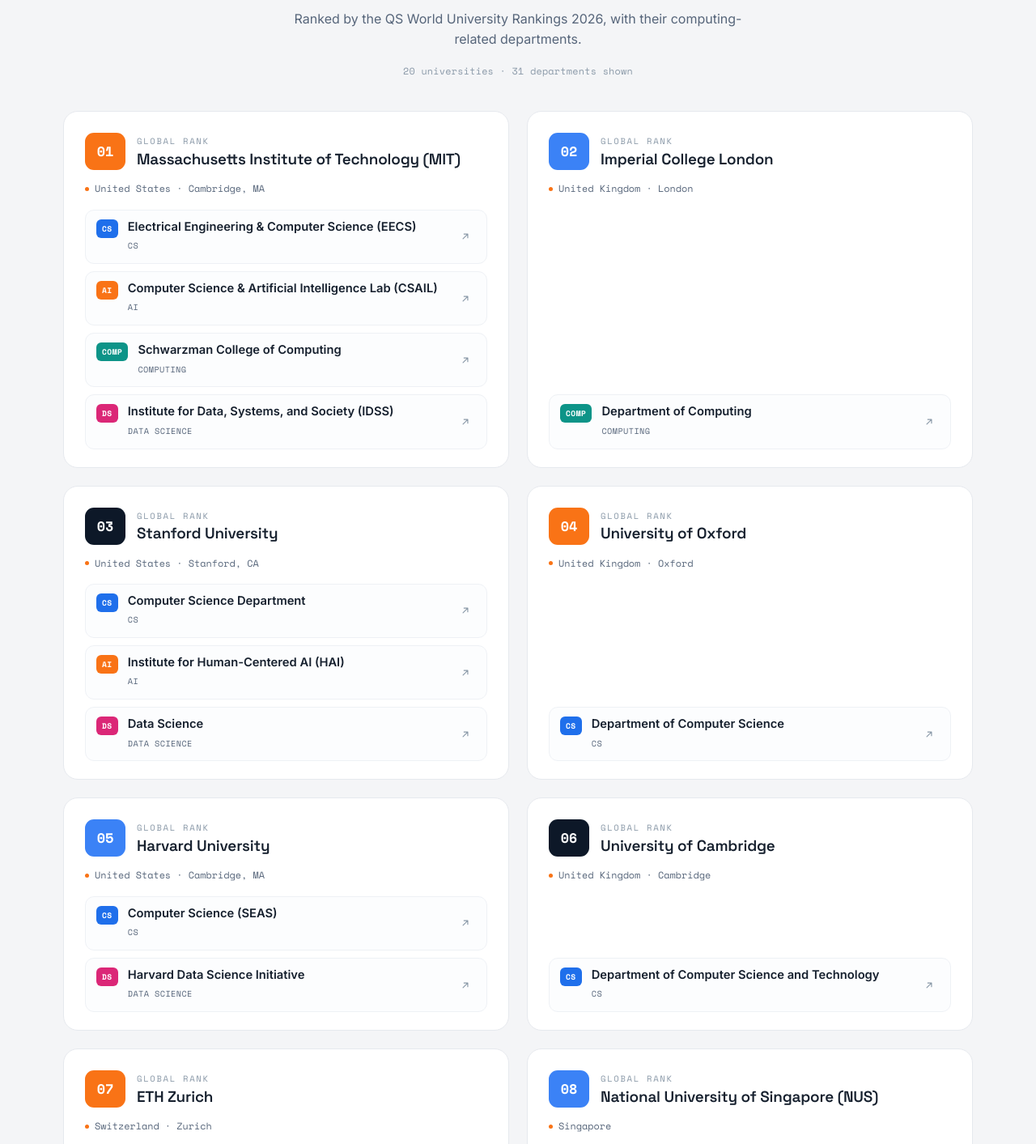
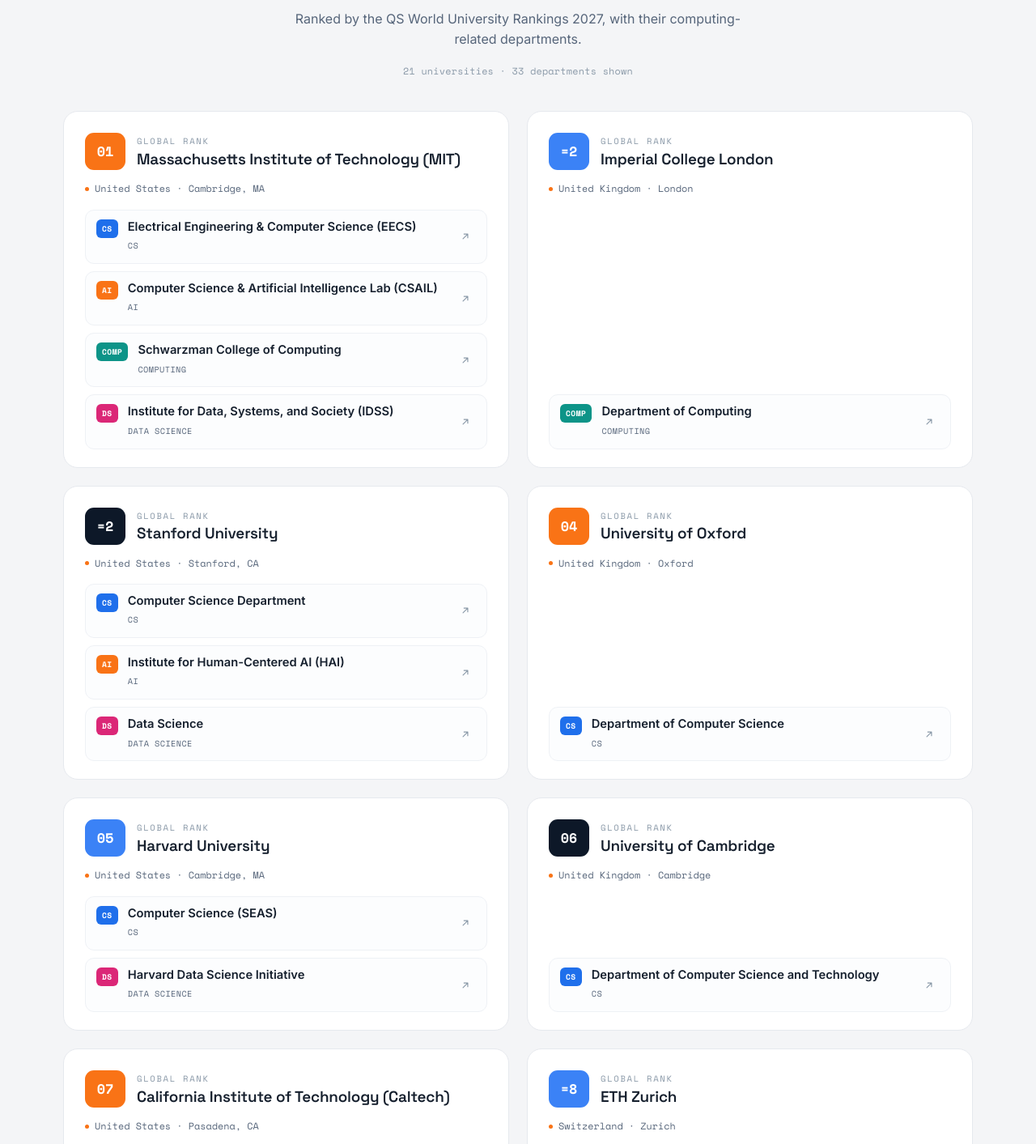
Before and after one commit to riresearchlab/cs-departments, a plain HTML site: page index.html in a window 1280 px wide. Shown: the part 754-2167 px from the top of the page at 81% size. Drawn offline with nearby package versions, Linux system fonts and the light colour scheme.

Commit message:
Update 2027 QS Ranking

```diff
--- a/index.html
+++ b/index.html
@@ -146,7 +146,7 @@
 
 <section class="hero" id="top">
   <div class="hero-in">
-    <span class="pill"><span class="dot"></span> QS World University Rankings 2026</span>
+    <span class="pill"><span class="dot"></span> QS World University Rankings 2027</span>
     <h1>CS <span class="accent">Departments</span></h1>
     <p>Find the CS, Software Engineering, IT, Computing, AI and Data Science departments at the world's top-ranked universities — each linked to its official page.</p>
 
@@ -172,7 +172,7 @@
 <main>
   <p class="eyebrow" id="secEyebrow">Global Ranking</p>
   <h2 class="sec-title" id="secTitle">Global Top 20 Universities</h2>
-  <p class="sec-sub" id="secSub">Ranked by the QS World University Rankings 2026, with their computing-related departments.</p>
+  <p class="sec-sub" id="secSub">Ranked by the QS World University Rankings 2027, with their computing-related departments.</p>
   <div id="noteWrap"></div>
   <p class="count" id="count"></p>
   <div class="grid" id="grid"></div>
@@ -180,7 +180,7 @@
 
 <footer>
   <div class="foot">
-    <p>COMPUTING DEPARTMENTS · QS WORLD UNIVERSITY RANKINGS 2026</p>
+    <p>COMPUTING DEPARTMENTS · QS WORLD UNIVERSITY RANKINGS 2027</p>
     <p class="src">Department links point to official university pages and were compiled from public sources — verify each before relying on it. Bracketed positions (e.g. 1201–1400) are QS rank bands, where universities share a tier rather than a single number.</p>
   </div>
 </footer>
@@ -271,6 +271,9 @@
     {n:"Halıcıoğlu Data Science Institute",c:"Data Science",u:"https://datascience.ucsd.edu/"}]},
   utaustin:{name:"The University of Texas at Austin",loc:"United States · Austin, TX",d:[
     {n:"Department of Computer Science",c:"CS",u:"https://www.cs.utexas.edu/"}]},
+  cuhk:{name:"The Chinese University of Hong Kong",loc:"Hong Kong SAR · Shenzhen",d:[
+    {n:"School of Engineering",c:"CS",u:"https://www.se.cuhk.edu.hk/"},
+    {n:"Department of Computer Science and Engineering",c:"CS",u:"https://www.cse.cuhk.edu.hk/"}]},
 
   /* BANGLADESH */
   du:{name:"University of Dhaka (DU)",loc:"Bangladesh · Dhaka",d:[
@@ -309,39 +312,43 @@
     {n:"Department of Computer Science and Engineering",c:"CS",u:"https://www.kuet.ac.bd/cse"}]},
   ruet:{name:"Rajshahi University of Engineering & Technology (RUET)",loc:"Bangladesh · Rajshahi",d:[
     {n:"Department of Computer Science and Engineering",c:"CS",u:"https://www.cse.ruet.ac.bd/"}]},
+  bau:{name:"Bangladesh Agricultural University (BAU)",loc:"Bangladesh · Mymensingh",d:[
+    {n:"Department of Agricultural Statistics",c:"CS",u:"https://www.bau.edu.bd/"}]},
+  sust:{name:"Shahjalal University of Science and Technology (SUST)",loc:"Bangladesh · Sylhet",d:[
+    {n:"Department of Computer Science and Engineering",c:"CS",u:"https://cse.sust.edu.bd/"}]},
 };
 
 /* ---------- ordered lists per tab: id, rank label, sub label ---------- */
 const LISTS = {
   global:[
-    ["mit","01","Global rank"],["imperial","02","Global rank"],["stanford","03","Global rank"],
+    ["mit","01","Global rank"],["imperial","=2","Global rank"],["stanford","=2","Global rank"],
     ["oxford","04","Global rank"],["harvard","05","Global rank"],["cambridge","06","Global rank"],
-    ["eth","07","Global rank"],["nus","08","Global rank"],["ucl","09","Global rank"],
-    ["caltech","10","Global rank"],["hku","11","Global rank"],["ntu","12","Global rank"],
-    ["uchicago","13","Global rank"],["peking","14","Global rank"],["upenn","15","Global rank"],
-    ["cornell","16","Global rank"],["tsinghua","=17","Global rank"],["berkeley","=17","Global rank"],
-    ["melbourne","19","Global rank"],["unsw","20","Global rank"]],
+    ["caltech","07","Global rank"],["eth","=8","Global rank"],["ucl","=8","Global rank"],
+    ["nus","10","Global rank"],["hku","11","Global rank"],["ntu","12","Global rank"],
+    ["peking","13","Global rank"],["tsinghua","14","Global rank"],["upenn","15","Global rank"],
+    ["cornell","=16","Global rank"],["yale","=16","Global rank"],["cuhk","18","Global rank"],
+    ["unsw","19","Global rank"],["jhu","=20","Global rank"],["berkeley","=20","Global rank"]],
   us:[
-    ["mit","01","US · global #1"],["stanford","02","US · global #3"],["harvard","03","US · global #5"],
-    ["caltech","04","US · global #10"],["uchicago","05","US · global #13"],["upenn","06","US · global #15"],
-    ["cornell","07","US · global #16"],["berkeley","08","US · global #=17"],["yale","09","US · global #21"],
-    ["jhu","10","US · global #24"],["princeton","11","US · global #=25"],["columbia","12","US · global #=38"],
-    ["northwestern","13","US · global #=42"],["umich","14","US · global #45"],["ucla","15","US · global #46"],
-    ["cmu","16","US · global #52"],["nyu","17","US · global #55"],["duke","18","US · global #62"],
-    ["ucsd","19","US · global #66"],["utaustin","20","US · global #68"]],
+    ["mit","01","US · global #1"],["stanford","02","US · global #=2"],["harvard","03","US · global #5"],
+    ["caltech","04","US · global #7"],["upenn","05","US · global #15"],["cornell","06","US · global #=16"],
+    ["yale","07","US · global #=16"],["jhu","08","US · global #=20"],["berkeley","09","US · global #=20"],
+    ["uchicago","10","US · global #31"],["princeton","11","US · global #26"],["columbia","12","US · global #40"],
+    ["northwestern","13","US · global #43"],["umich","14","US · global #46"],["ucla","15","US · global #48"],
+    ["cmu","16","US · global #53"],["nyu","17","US · global #57"],["duke","18","US · global #64"],
+    ["ucsd","19","US · global #68"],["utaustin","20","US · global #70"]],
   bd:[
-    ["du","584","Global rank"],["buet","761","Band 761–770"],["nsu","951","Band 951–1000"],
-    ["daffodil","1001","Band 1001–1200"],["bracu","1201","Band 1201–1400"],["iut","1201","Band 1201–1400"],
-    ["ju","1201","Band 1201–1400"],["ru","1201","Band 1201–1400"],["aiub","1401","Band 1401+"],
-    ["cuet","1401","Band 1401+"],["ewu","1401","Band 1401+"],["iub","1401","Band 1401+"],
-    ["ku","1401","Band 1401+"],["kuet","1401","Band 1401+"],["ruet","1401","Band 1401+"]],
+    ["du","600","Global rank"],["buet","711-720","Band 711–720"],["nsu","901-950","Band 901–950"],
+    ["daffodil","1001+","Band 1001–1200"],["bracu","1001+","Band 1001+"],["iut","1001+","Band 1001+"],
+    ["ju","1001+","Band 1001+"],["ru","1001+","Band 1001+"],["aiub","1001+","Band 1001+"],
+    ["cuet","1001+","Band 1001+"],["kuet","1001+","Band 1001+"],["bau","1001+","Band 1001+"],
+    ["sust","1001+","Band 1001+"]],
 };
 
 const SEC = {
-  global:{eb:"Global Ranking",t:"Global Top 20 Universities",s:"Ranked by the QS World University Rankings 2026, with their computing-related departments.",note:""},
-  us:{eb:"United States",t:"US Top 20 Universities",s:"The 20 highest-placed US universities in the QS World University Rankings 2026.",note:""},
-  bd:{eb:"Bangladesh",t:"Bangladesh Universities",s:"All Bangladeshi universities ranked in the QS World University Rankings 2026.",
-      note:"QS World 2026 ranks 15 Bangladeshi universities — not 20 — so this tab shows all 15. For a full top-20, the QS Asia University Rankings 2026 includes 46 Bangladeshi institutions."}
+  global:{eb:"Global Ranking",t:"Global Top 20 Universities",s:"Ranked by the QS World University Rankings 2027, with their computing-related departments.",note:""},
+  us:{eb:"United States",t:"US Top 20 Universities",s:"The 20 highest-placed US universities in the QS World University Rankings 2027.",note:""},
+  bd:{eb:"Bangladesh",t:"Bangladesh Universities",s:"All Bangladeshi universities ranked in the QS World University Rankings 2027.",
+      note:"QS World 2027 ranks 13 Bangladeshi universities. For a comprehensive ranking of all Bangladeshi institutions, refer to the QS Asia University Rankings."}
 };
 
 const CATCLASS = {CS:"c-cs",Software:"c-sw",IT:"c-it",Computing:"c-comp",AI:"c-ai","Data Science":"c-ds",related:"c-rel"};
```
